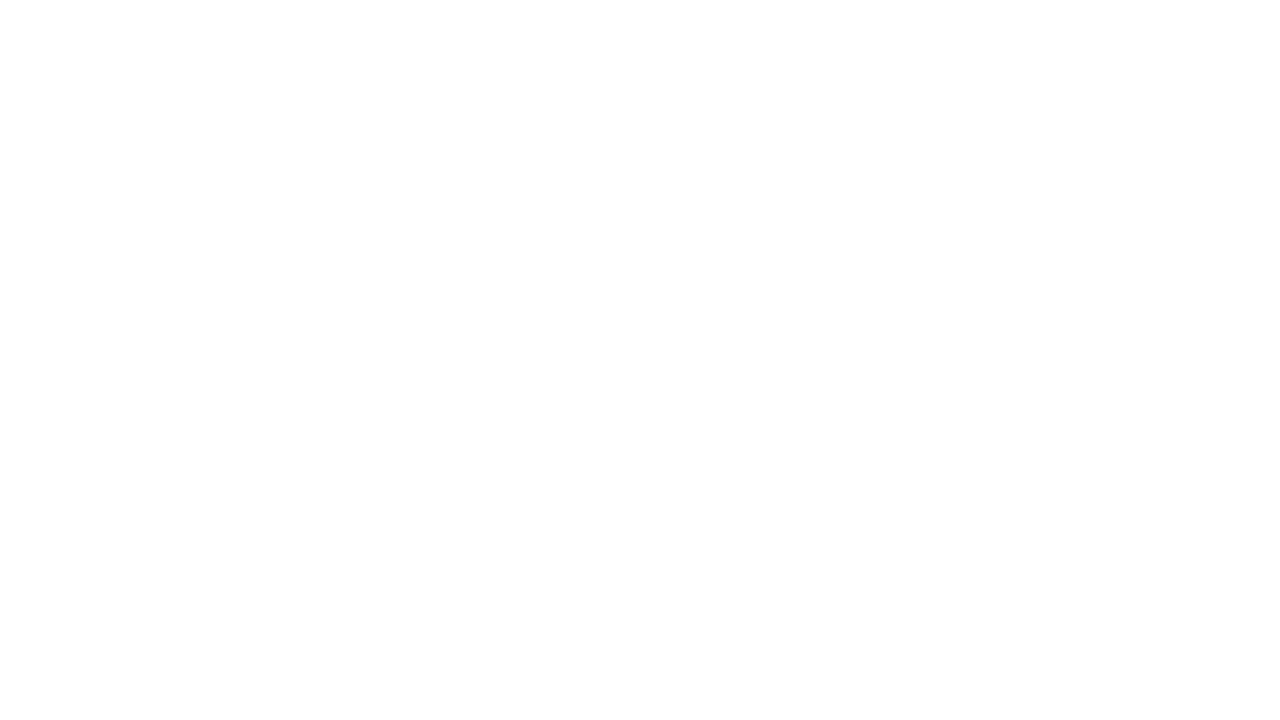
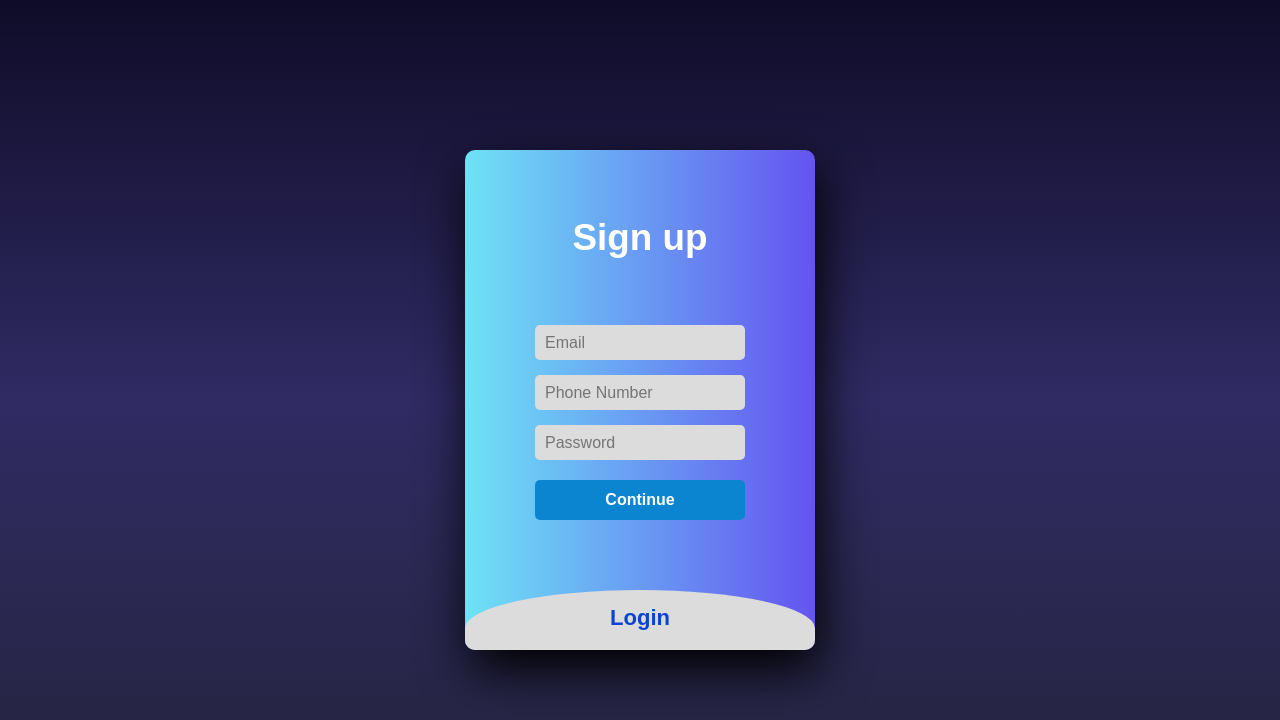
Before and after one commit to dradvm/Mevn-project, a Vue app in the folder client/: page /login in a window 1280 px wide. Before the commit this address had no page. Shown: the top 720 px of the page. Built offline with nearby package versions, Linux system fonts and the light colour scheme.

Commit message:
them file

```diff
--- a/client/src/router/index.js
+++ b/client/src/router/index.js
@@ -29,6 +29,13 @@ const router = createRouter({
           component: () => import("../views/MyShopVoucher.vue")
         }
       ]
+    },
+
+    {
+      path: "/login",
+      name: "login",
+      component: () => import("../views/Login.vue")
+
     }
     // {
     //   path: "/about",
--- a/client/src/views/Home.vue
+++ b/client/src/views/Home.vue
@@ -5,6 +5,8 @@
             <RouterLink to="/">Home</RouterLink>
             <RouterLink to="/about">About</RouterLink>
             <RouterLink to="/myshop">My Shop</RouterLink>
+            <RouterLink to="/login">Login</RouterLink>
+            <RouterLink to="/register">Sign up</RouterLink>
         </nav>
     </div>
   </header>
--- /dev/null
+++ b/client/src/views/Login.vue
@@ -0,0 +1,141 @@
+<template>
+
+	<div class="main">
+		<input type="checkbox" id="chk" aria-hidden="true">
+
+			<div class="signup">
+				<form>
+					<label for="chk" aria-hidden="true">Sign up</label>
+					<input type="email" name="email" placeholder="Email" required="">
+          <input type="String" name="phone" placeholder="Phone Number" required="">
+					<input type="password" name="pswd" placeholder="Password" required="">
+					<RouterLink to="/register" style="text-decoration: none;"><button>Continue</button></RouterLink>
+				</form>
+			</div>
+
+			<div class="login">
+				<form>
+					<label for="chk" aria-hidden="true">Login</label>
+					<input type="email1" name="email" placeholder="Email" required="">
+					<input type="password1" name="pswd" placeholder="Password" required="">
+					<button>Login</button>
+				</form>
+			</div>
+	</div>
+
+</template>
+<style scope>
+body{
+	margin: 0;
+	padding: 0;
+	display: flex;
+	justify-content: center;
+	align-items: center;
+	min-height: 100vh;
+	font-family: 'Jost', sans-serif;
+	background: linear-gradient(to bottom, #0f0c29, #302b63, #24243e);
+}
+.main{
+	width: 350px;
+	height: 500px;
+	background: red;
+	overflow: hidden;
+	background: linear-gradient(to right, #6ee2f5, #6454f0);
+	border-radius: 10px;
+	box-shadow: 5px 20px 50px #000;
+}
+#chk{
+	display: none;
+}
+.signup{
+	position: relative;
+	width:100%;
+	height: 100%;
+}
+label{
+	color: #fff;
+	font-size: 2.3em;
+	justify-content: center;
+	display: flex;
+	margin: 60px;
+	font-weight: bold;
+	cursor: pointer;
+	transition: .5s ease-in-out;
+}
+input{
+	width: 60%;
+	height: 35px;
+	background: gainsboro;
+	justify-content: center;
+	display: flex;
+	margin: 15px auto;
+	padding: 10px;
+	border: none;
+	outline: none;
+	border-radius: 5px;
+}
+
+input[type="email1"] {
+  background: rgba(61, 116, 164, 0.521);
+  margin-bottom: -1px;
+  border-bottom-right-radius: 0;
+  border-bottom-left-radius: 0;
+}
+input[type="password1"] {
+  background: rgba(61, 116, 164, 0.521);
+  margin-bottom: 10px;
+  border-top-left-radius: 0;
+  border-top-right-radius: 0;
+}
+
+button{
+	width: 60%;
+	height: 40px;
+	margin: 10px auto;
+	justify-content: center;
+	display: block;
+	color: #fff;
+	background: #0c85d1;
+	font-size: 1em;
+	font-weight: bold;
+	margin-top: 20px;
+	outline: none;
+	border: none;
+	border-radius: 5px;
+	transition: .2s ease-in;
+	cursor: pointer;
+}
+button:hover{
+	background: #0c44d1;
+}
+.login{
+	height: 460px;
+	background: gainsboro;
+	border-radius: 60% / 10%;
+	transform: translateY(-180px);
+	transition: .8s ease-in-out;
+}
+.login label{
+	color: #0c44d1;
+	transform: scale(.6);
+}
+
+#chk:checked ~ .login{
+	transform: translateY(-500px);
+}
+#chk:checked ~ .login label{
+	transform: scale(1);
+}
+#chk:checked ~ .signup label{
+	transform: scale(.6);
+}
+
+</style>
+
+<script>
+export default {
+    name: "Login"
+}
+
+
+</script>
--- /dev/null
+++ b/client/src/views/Register.vue
@@ -0,0 +1,165 @@
+@@ -0,0 +1,164 @@
+<template>
+	<div class="main">
+		<input type="checkbox" id="chk" aria-hidden="true">
+
+
+        <div class="signup">
+            <form>
+                <label for="chk" aria-hidden="true">Sign up</label>
+                <span>
+                    <input type="text" name="name" placeholder="Full name" required="">
+                </span>
+
+
+                <div class="input-birthday">
+                    <span class="date-input">
+                        <span class="date-label">Birthday</span>
+                        <input type="date" id="birthday" name="birthday">
+
+                    </span>
+                  </div>
+
+                <input type="String" name="address" placeholder="Address" required="">
+                <button>Sign up</button>
+            </form>
+        </div>
+    </div>
+</template>
+
+<style scope>
+body{
+	margin: 0;
+	padding: 0;
+	display: flex;
+	justify-content: center;
+	align-items: center;
+	min-height: 100vh;
+	font-family: 'Jost', sans-serif;
+	background: linear-gradient(to bottom, #0f0c29, #302b63, #24243e);
+}
+.main{
+	width: 350px;
+	height: 500px;
+	background: red;
+	overflow: hidden;
+	background: linear-gradient(to right, #6ee2f5, #6454f0);
+	border-radius: 10px;
+	box-shadow: 5px 20px 50px #000;
+}
+#chk{
+	display: none;
+}
+.signup{
+	position: relative;
+	width:100%;
+	height: 100%;
+}
+label{
+	color: #fff;
+	font-size: 2.3em;
+	justify-content: center;
+	display: flex;
+	margin: 60px;
+	font-weight: bold;
+	cursor: pointer;
+	transition: .5s ease-in-out;
+}
+input{
+	width: 60%;
+	height: 35px;
+	background: gainsboro;
+	justify-content: center;
+	display: flex;
+	margin: 15px auto;
+	padding: 10px;
+	border: none;
+	outline: none;
+	border-radius: 5px;
+}
+.input-birthday {
+    align-items: center;
+    width: 60%;
+	height: 35px;
+	background: gainsboro;
+	justify-content: center;
+	display: flex;
+	margin: 15px auto;
+	padding: 10px;
+	border: none;
+	outline: none;
+	border-radius: 5px;
+  }
+
+  .date-input {
+    display: flex;
+    align-items: center;
+  }
+
+  .date-label {
+    margin-left: 5px;
+  }
+input[type="email1"] {
+  background: rgba(61, 116, 164, 0.521);
+  margin-bottom: -1px;
+  border-bottom-right-radius: 0;
+  border-bottom-left-radius: 0;
+}
+input[type="password1"] {
+  background: rgba(61, 116, 164, 0.521);
+  margin-bottom: 10px;
+  border-top-left-radius: 0;
+  border-top-right-radius: 0;
+}
+
+button{
+	width: 60%;
+	height: 40px;
+	margin: 10px auto;
+	justify-content: center;
+	display: block;
+	color: #fff;
+	background: #0c85d1;
+	font-size: 1em;
+	font-weight: bold;
+	margin-top: 20px;
+	outline: none;
+	border: none;
+	border-radius: 5px;
+	transition: .2s ease-in;
+	cursor: pointer;
+}
+button:hover{
+	background: #0c44d1;
+}
+.login{
+	height: 460px;
+	background: gainsboro;
+	border-radius: 60% / 10%;
+	transform: translateY(-180px);
+	transition: .8s ease-in-out;
+}
+.login label{
+	color: #0c44d1;
+	transform: scale(.6);
+}
+
+#chk:checked ~ .login{
+	transform: translateY(-500px);
+}
+#chk:checked ~ .login label{
+    transform: scale(1);
+}
+#chk:checked ~ .signup label{
+	transform: scale(.6);
+}
+
+</style>
+
+<script>
+export default {
+    name: "Register"
+}
+
+
+</script>
```
